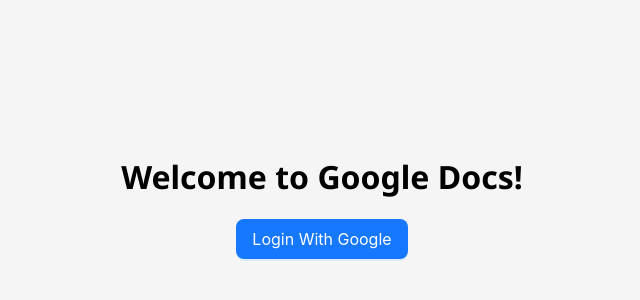
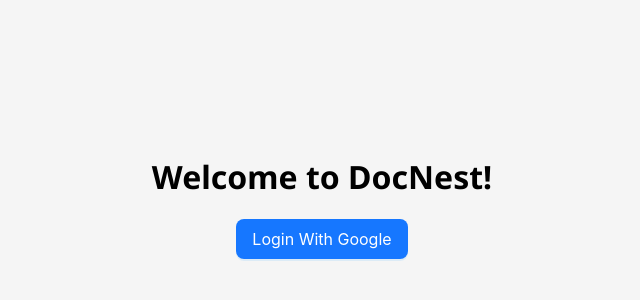
Before and after one commit to Dev-W32/docs2.0, a React (Vite) app: page / in a window 1280 px wide. Shown: the part 212-512 px from the top of the page, without its empty margins (318-958 px from the left). Built offline with nearby package versions, Linux system fonts and the light colour scheme; no server answers.

Commit message:
title, heading change

```diff
--- a/src/Components/DocsList.jsx
+++ b/src/Components/DocsList.jsx
@@ -15,6 +15,8 @@
   ]);
   const getDocs = async () => {
     await getDocuments(setDocs);
+    docs.sort((doc)=>{
+    })
   };
   useEffect(() => {
     getDocs();
--- a/src/Pages/Docs.jsx
+++ b/src/Pages/Docs.jsx
@@ -25,7 +25,7 @@
     <>
       {!isAuthenticated ? (
         <div className="h-screen flex items-center justify-center flex-col ">
-          <h1>Welcome to Google Docs! </h1>
+          <h1>Welcome to DocNest! </h1>
           <ButtonComponent
             title="Login With Google"
           ></ButtonComponent>
```
